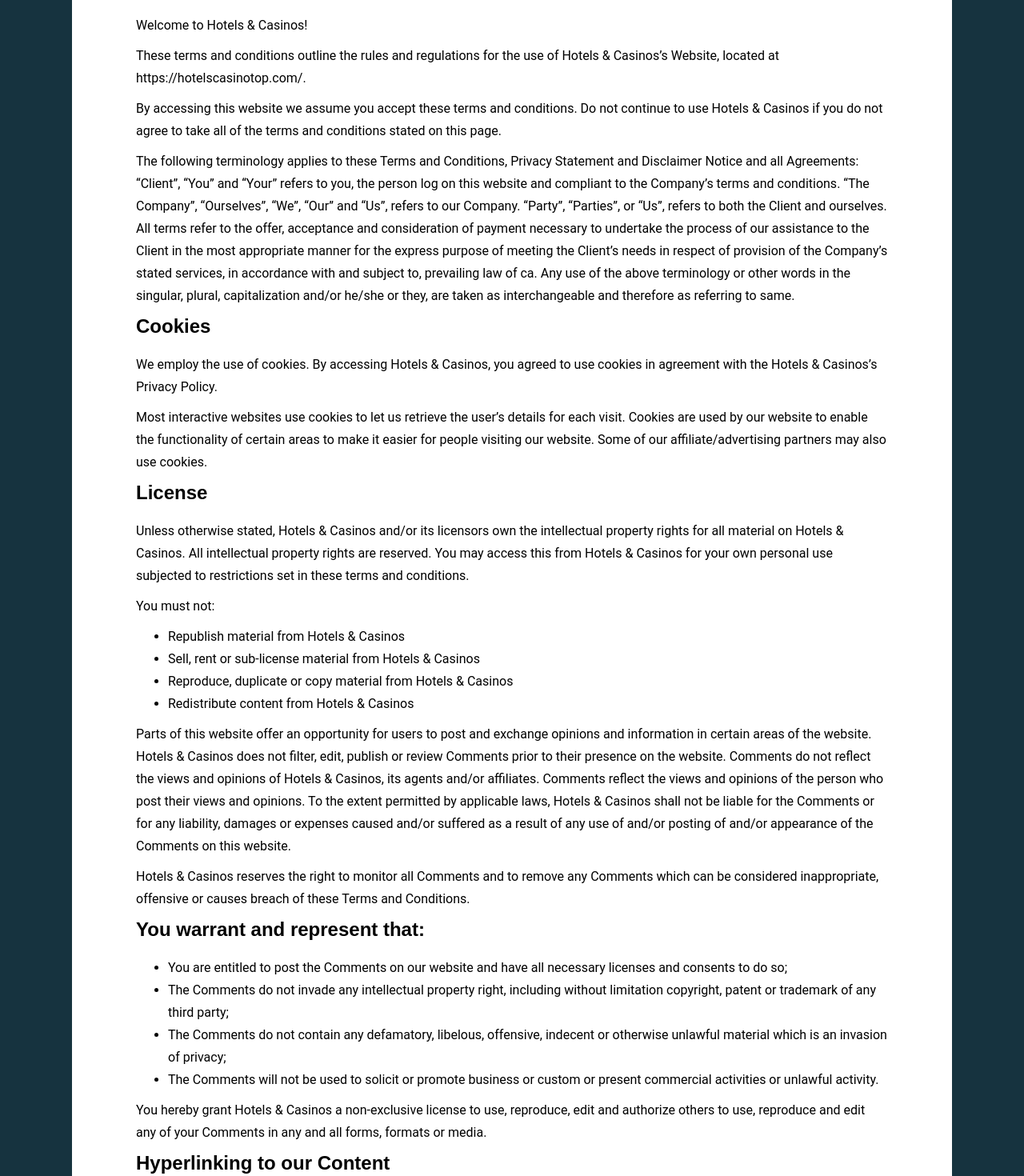
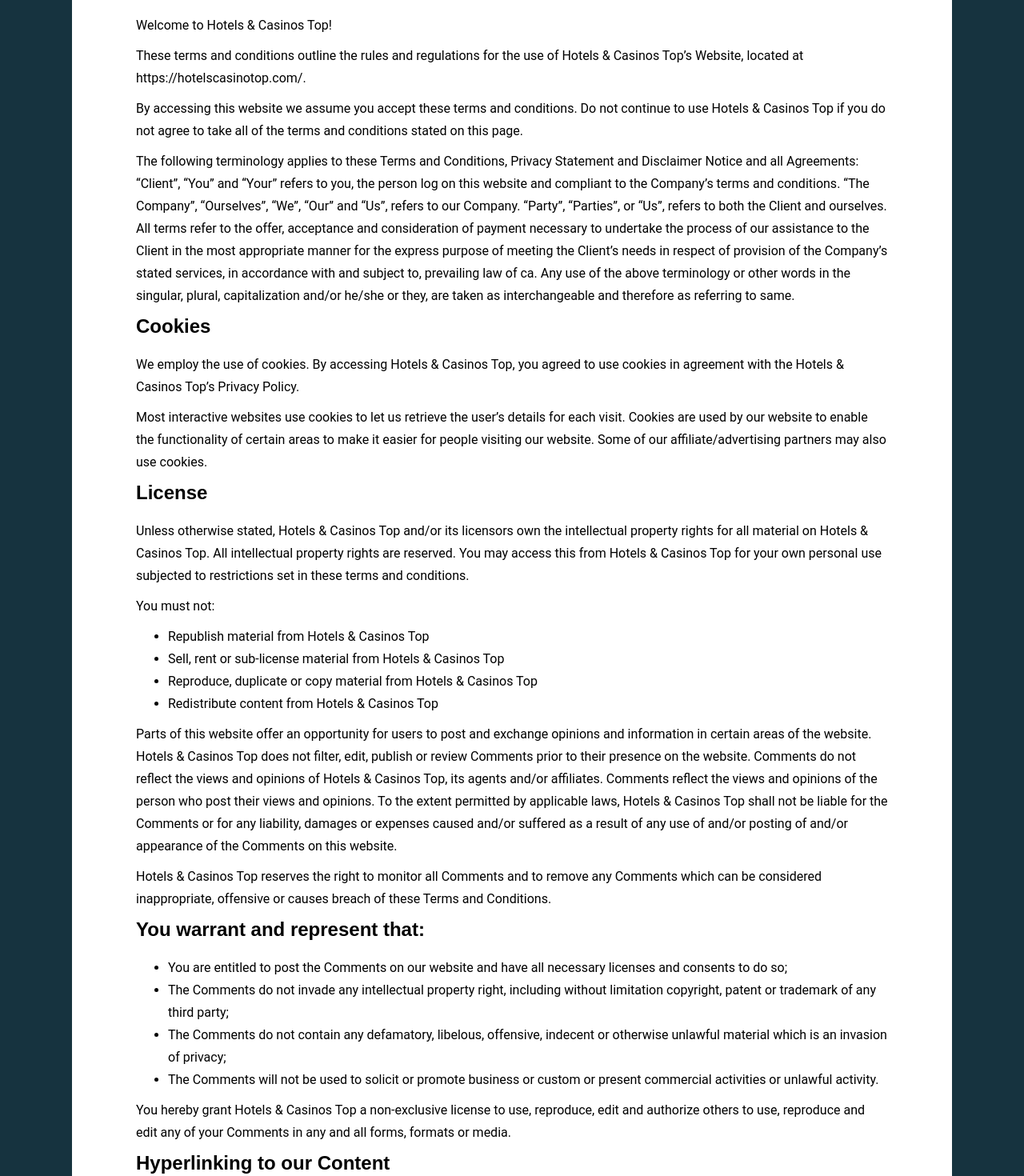
Before and after one commit to ts-mykyta/vue-hotel-3, a Vue app: page /terms in a window 1280 px wide. Shown: the part 300-1770 px from the top of the page at 80% size. Built offline with nearby package versions, Linux system fonts and the light colour scheme; a web font is replaced by a local one.

Commit message:
do pravki

```diff
--- a/src/components/blocks/PromoLayout.vue
+++ b/src/components/blocks/PromoLayout.vue
@@ -73,7 +73,7 @@
 
         .promo__title
             font-size: 42px
-            max-width: 1100px
+            max-width: 1300px
 
             @media (min-width: 768px)
                 font-size: 72px
--- a/src/pages/Home.vue
+++ b/src/pages/Home.vue
@@ -12,8 +12,8 @@
     <Header />
     <main class="main">
         <Promo
-            title="Exclusive Casino Hotel Stays"
-            text="Spoil in unparalleled luxury and entertainment with our exclusive casino hotel stays, offering world-class amenities and unforgettable experiences"
+            title="Luxury Casino Hotel Getaways"
+            text="Indulge in unrivaled luxury and entertainment with our exclusive casino hotel stays, featuring premium amenities and unforgettable experiences."
             imgUrl="/assets/img/home/home_promo.jpeg"
             specialClasses="promo--home"
         />
--- a/src/pages/Terms.vue
+++ b/src/pages/Terms.vue
@@ -10,27 +10,27 @@
             <section class="policy">
                 <h1 class="policy__title">Terms and Conditions</h1>
                 <div class="policy__body">
-                    <p>Welcome to Hotels & Casinos!</p>
-                    <p>These terms and conditions outline the rules and regulations for the use of Hotels & Casinos’s Website, located at <a href="https://hotelscasinotop.com/" target="_blank">https://hotelscasinotop.com/</a>.</p>
-                    <p>By accessing this website we assume you accept these terms and conditions. Do not continue to use Hotels & Casinos if you do not agree to take all of the terms and conditions stated on this page.</p>
+                    <p>Welcome to Hotels & Casinos Top!</p>
+                    <p>These terms and conditions outline the rules and regulations for the use of Hotels & Casinos Top’s Website, located at <a href="https://hotelscasinotop.com/" target="_blank">https://hotelscasinotop.com/</a>.</p>
+                    <p>By accessing this website we assume you accept these terms and conditions. Do not continue to use Hotels & Casinos Top if you do not agree to take all of the terms and conditions stated on this page.</p>
 
                     <p>The following terminology applies to these Terms and Conditions, Privacy Statement and Disclaimer Notice and all Agreements: “Client”, “You” and “Your” refers to you, the person log on this website and compliant to the Company’s terms and conditions. “The Company”, “Ourselves”, “We”, “Our” and “Us”, refers to our Company. “Party”, “Parties”, or “Us”, refers to both the Client and ourselves. All terms refer to the offer, acceptance and consideration of payment necessary to undertake the process of our assistance to the Client in the most appropriate manner for the express purpose of meeting the Client’s needs in respect of provision of the Company’s stated services, in accordance with and subject to, prevailing law of ca. Any use of the above terminology or other words in the singular, plural, capitalization and/or he/she or they, are taken as interchangeable and therefore as referring to same.</p>
 
                     <h2>Cookies</h2>
-                    <p>We employ the use of cookies. By accessing Hotels & Casinos, you agreed to use cookies in agreement with the Hotels & Casinos’s Privacy Policy.</p>
+                    <p>We employ the use of cookies. By accessing Hotels & Casinos Top, you agreed to use cookies in agreement with the Hotels & Casinos Top’s Privacy Policy.</p>
                     <p>Most interactive websites use cookies to let us retrieve the user’s details for each visit. Cookies are used by our website to enable the functionality of certain areas to make it easier for people visiting our website. Some of our affiliate/advertising partners may also use cookies.</p>
 
                     <h2>License</h2>
-                    <p>Unless otherwise stated, Hotels & Casinos and/or its licensors own the intellectual property rights for all material on Hotels & Casinos. All intellectual property rights are reserved. You may access this from Hotels & Casinos for your own personal use subjected to restrictions set in these terms and conditions.</p>
+                    <p>Unless otherwise stated, Hotels & Casinos Top and/or its licensors own the intellectual property rights for all material on Hotels & Casinos Top. All intellectual property rights are reserved. You may access this from Hotels & Casinos Top for your own personal use subjected to restrictions set in these terms and conditions.</p>
                     <p>You must not:</p>
                     <ul>
-                        <li>Republish material from Hotels & Casinos</li>
-                        <li>Sell, rent or sub-license material from Hotels & Casinos</li>
-                        <li>Reproduce, duplicate or copy material from Hotels & Casinos</li>
-                        <li>Redistribute content from Hotels & Casinos</li>
+                        <li>Republish material from Hotels & Casinos Top</li>
+                        <li>Sell, rent or sub-license material from Hotels & Casinos Top</li>
+                        <li>Reproduce, duplicate or copy material from Hotels & Casinos Top</li>
+                        <li>Redistribute content from Hotels & Casinos Top</li>
                     </ul>
-                    <p>Parts of this website offer an opportunity for users to post and exchange opinions and information in certain areas of the website. Hotels & Casinos does not filter, edit, publish or review Comments prior to their presence on the website. Comments do not reflect the views and opinions of Hotels & Casinos, its agents and/or affiliates. Comments reflect the views and opinions of the person who post their views and opinions. To the extent permitted by applicable laws, Hotels & Casinos shall not be liable for the Comments or for any liability, damages or expenses caused and/or suffered as a result of any use of and/or posting of and/or appearance of the Comments on this website.</p>
-                    <p>Hotels & Casinos reserves the right to monitor all Comments and to remove any Comments which can be considered inappropriate, offensive or causes breach of these Terms and Conditions.</p>
+                    <p>Parts of this website offer an opportunity for users to post and exchange opinions and information in certain areas of the website. Hotels & Casinos Top does not filter, edit, publish or review Comments prior to their presence on the website. Comments do not reflect the views and opinions of Hotels & Casinos Top, its agents and/or affiliates. Comments reflect the views and opinions of the person who post their views and opinions. To the extent permitted by applicable laws, Hotels & Casinos Top shall not be liable for the Comments or for any liability, damages or expenses caused and/or suffered as a result of any use of and/or posting of and/or appearance of the Comments on this website.</p>
+                    <p>Hotels & Casinos Top reserves the right to monitor all Comments and to remove any Comments which can be considered inappropriate, offensive or causes breach of these Terms and Conditions.</p>
 
                     <h2>You warrant and represent that:</h2>
                     <ul>
@@ -39,7 +39,7 @@
                         <li>The Comments do not contain any defamatory, libelous, offensive, indecent or otherwise unlawful material which is an invasion of privacy;</li>
                         <li>The Comments will not be used to solicit or promote business or custom or present commercial activities or unlawful activity.</li>
                     </ul>
-                    <p>You hereby grant Hotels & Casinos a non-exclusive license to use, reproduce, edit and authorize others to use, reproduce and edit any of your Comments in any and all forms, formats or media.</p>
+                    <p>You hereby grant Hotels & Casinos Top a non-exclusive license to use, reproduce, edit and authorize others to use, reproduce and edit any of your Comments in any and all forms, formats or media.</p>
 
                     <h2>Hyperlinking to our Content</h2>
                     <p>The following organizations may link to our Website without prior written approval:</p>
@@ -62,11 +62,11 @@
                         <li>accounting, law and consulting firms; and</li>
                         <li>educational institutions and trade associations.</li>
                     </ul>
-                    <p>We will approve link requests from these organizations if we decide that: (a) the link would not make us look unfavorably to ourselves or to our accredited businesses; (b) the organization does not have any negative records with us; (c) the benefit to us from the visibility of the hyperlink compensates the absence of Hotels & Casinos; and (d) the link is in the context of general resource information.</p>
+                    <p>We will approve link requests from these organizations if we decide that: (a) the link would not make us look unfavorably to ourselves or to our accredited businesses; (b) the organization does not have any negative records with us; (c) the benefit to us from the visibility of the hyperlink compensates the absence of Hotels & Casinos Top; and (d) the link is in the context of general resource information.</p>
 
                     <p>These organizations may link to our home page so long as the link: (a) is not in any way deceptive; (b) does not falsely imply sponsorship, endorsement or approval of the linking party and its products or services; and (c) fits within the context of the linking party’s site.</p>
 
-                    <p>If you are one of the organizations listed in paragraph 2 above and are interested in linking to our website, you must inform us by sending an e-mail to Hotels & Casinos. Please include your name, your organization name, contact information as well as the URL of your site, a list of any URLs from which you intend to link to our Website, and a list of the URLs on our site to which you would like to link. Wait 2-3 weeks for a response.</p>
+                    <p>If you are one of the organizations listed in paragraph 2 above and are interested in linking to our website, you must inform us by sending an e-mail to Hotels & Casinos Top. Please include your name, your organization name, contact information as well as the URL of your site, a list of any URLs from which you intend to link to our Website, and a list of the URLs on our site to which you would like to link. Wait 2-3 weeks for a response.</p>
 
                     <p>Approved organizations may hyperlink to our Website as follows:</p>
                     <ul>
@@ -74,7 +74,7 @@
                         <li>By use of the uniform resource locator being linked to; or</li>
                         <li>By use of any other description of our Website being linked to that makes sense within the context and format of content on the linking party’s site.</li>
                     </ul>
-                    <p>No use of Hotels & Casinos’s logo or other artwork will be allowed for linking absent a trademark license agreement.</p>
+                    <p>No use of Hotels & Casinos Top’s logo or other artwork will be allowed for linking absent a trademark license agreement.</p>
 
                     <h2>iFrames</h2>
                     <p>Without prior approval and written permission, you may not create frames around our Webpages that alter in any way the visual presentation or appearance of our Website.</p>
@@ -116,7 +116,7 @@
     background: $white
     padding: 10px
     @media (min-width: 768px)
-    padding: 80px
+        padding: 80px
 
     &__title
         font-size: 34px
```
Also changed, not shown: src/components/HeaderLayout.vue (+4 -4 lines).
